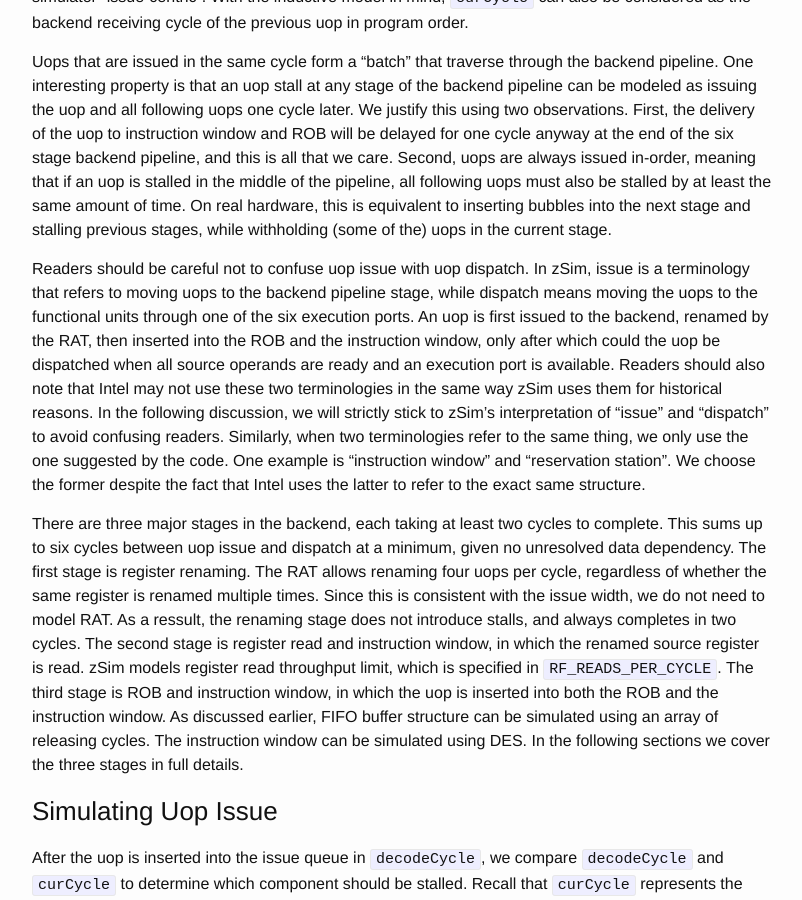
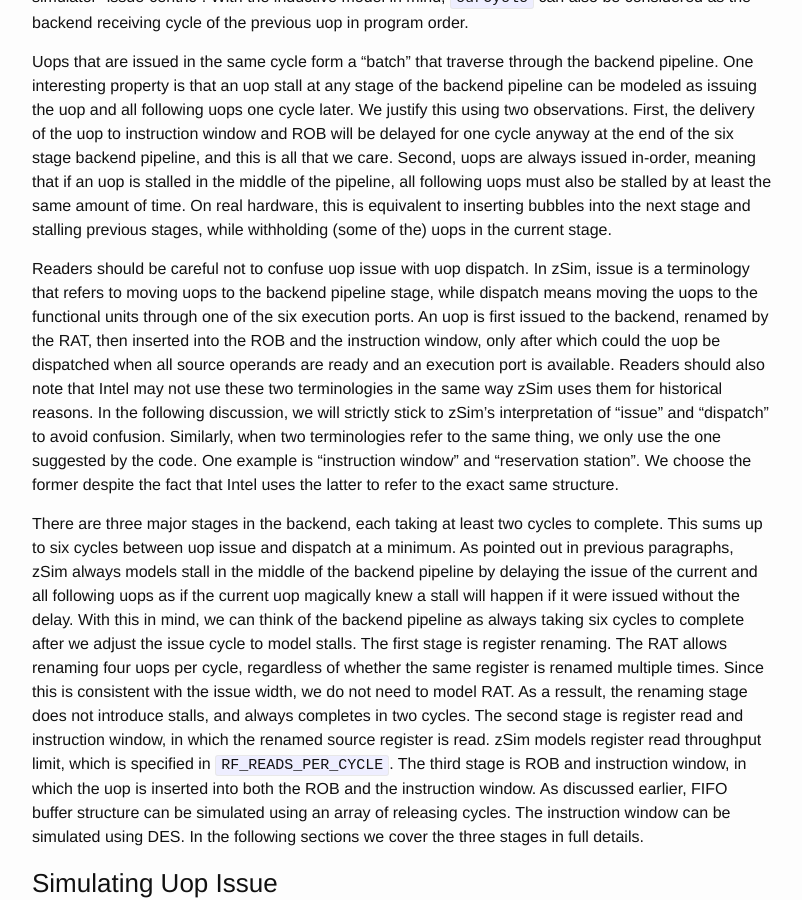
Before and after one commit to wangziqi2013/wangziqi2013.github.io, a Jekyll site: the page built from _posts/2019-12-31-zsim-microarch.markdown, in a window 1280 px wide and 900 px high, scrolled down 14586 px. Shown: the whole window, without its empty margins (238-1040 px from the left). Built offline with Jekyll 4.4.1, drawn with Linux system fonts in a browser that asks for light colours.

Commit message:
Adding model stalls

```diff
--- a/_posts/2019-12-31-zsim-microarch.markdown
+++ b/_posts/2019-12-31-zsim-microarch.markdown
@@ -535,12 +535,15 @@ execution ports. An uop is first issued to the backend, renamed by the RAT, then
 instruction window, only after which could the uop be dispatched when all source operands are ready and an execution
 port is available. Readers should also note that Intel may not use these two terminologies in the same way zSim uses them
 for historical reasons. In the following discussion, we will strictly stick to zSim's interpretation of "issue" and "dispatch"
-to avoid confusing readers. Similarly, when two terminologies refer to the same thing, we only use the one suggested by
+to avoid confusion. Similarly, when two terminologies refer to the same thing, we only use the one suggested by
 the code. One example is "instruction window" and "reservation station". We choose the former despite the fact that
 Intel uses the latter to refer to the exact same structure.
 
 There are three major stages in the backend, each taking at least two cycles to complete. This sums up to six cycles between
-uop issue and dispatch at a minimum, given no unresolved data dependency. The first stage is register renaming. The RAT
+uop issue and dispatch at a minimum. As pointed out in previous paragraphs, zSim always models stall in the middle of the
+backend pipeline by delaying the issue of the current and all following uops as if the current uop magically knew a stall
+will happen if it were issued without the delay. With this in mind, we can think of the backend pipeline as always taking
+six cycles to complete after we adjust the issue cycle to model stalls. The first stage is register renaming. The RAT
 allows renaming four uops per cycle, regardless of whether the same register is renamed multiple times. Since this is
 consistent with the issue width, we do not need to model RAT. As a ressult, the renaming stage does not introduce stalls,
 and always completes in two cycles. The second stage is register read and instruction window, in which the renamed source
```
